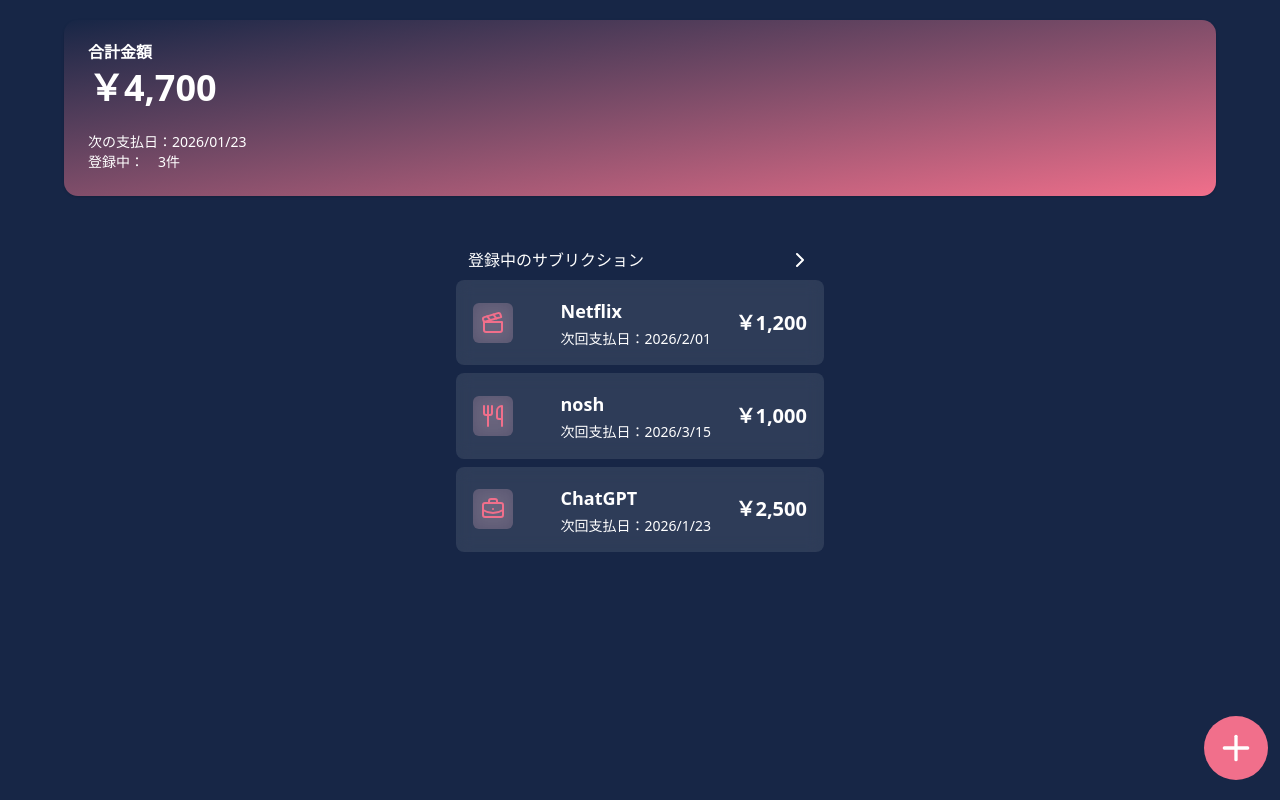
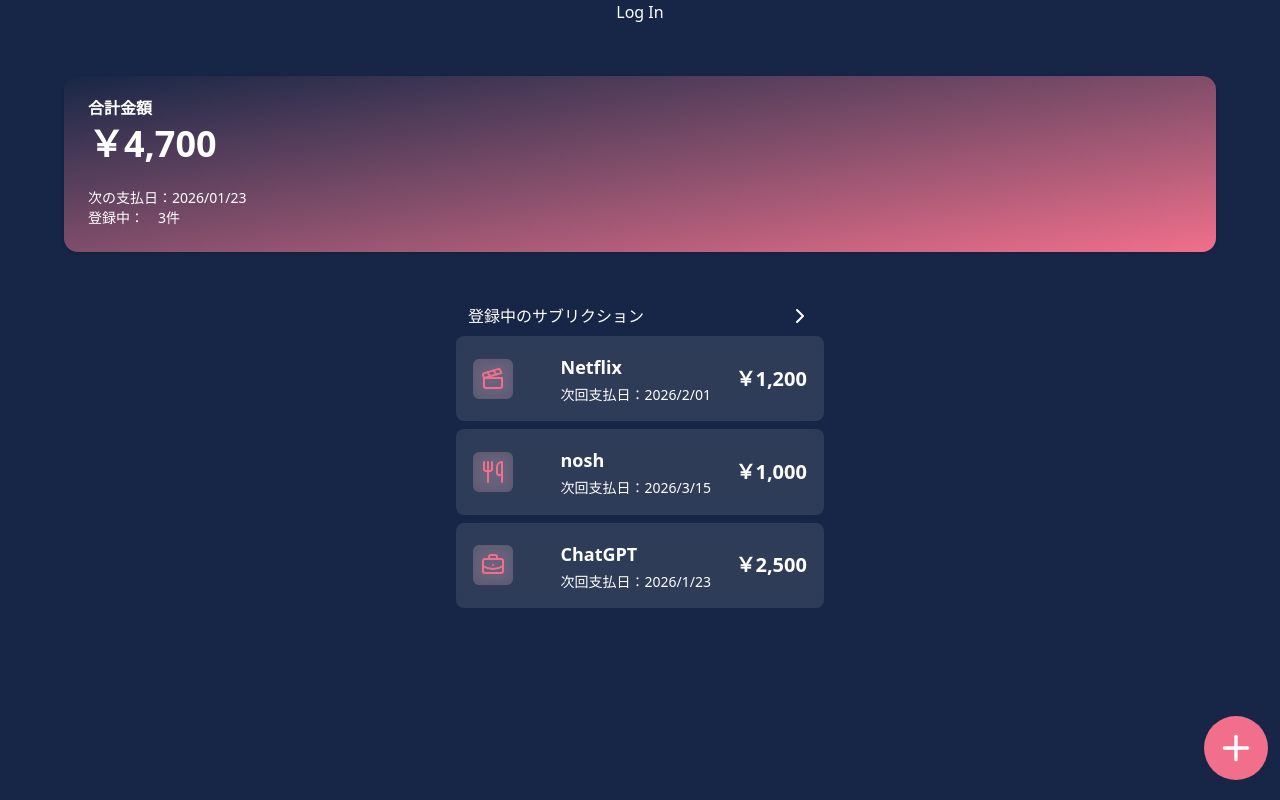
Before and after one commit to KaiKoide/nomi, a Next.js app: page /dashboard in a window 1280 px wide. Built offline with nearby package versions, Linux system fonts and the light colour scheme; no server answers.

Commit message:
feat: display log put button while logging in

```diff
--- a/app/dashboard/page.tsx
+++ b/app/dashboard/page.tsx
@@ -1,9 +1,12 @@
 import { DashboardComponent } from '@/components/dashboard';
+import { auth0 } from '@/lib/auth0';
 
-const Dashboard = () => {
+const Dashboard = async () => {
+  const session = await auth0.getSession();
+
   return (
     <div className='h-screen flex flex-col item-center text-center gap-10'>
-      <DashboardComponent />
+      <DashboardComponent session={session} />
     </div>
   );
 };
--- a/components/dashboard/index.tsx
+++ b/components/dashboard/index.tsx
@@ -4,9 +4,15 @@
 import { PaymentList } from '@/components/dashboard/PaymentList';
 import { SummaryCard } from '@/components/dashboard/SummaryCard';
 import { AddButton } from '@/components/ui/addButton';
+import { LoginClient } from '@/components/ui/login/loginClinet';
 import { subscriptionList } from '@/lib/mockData/subscriptionList';
+import { SessionData } from '@auth0/nextjs-auth0/types';
 
-export const DashboardComponent = () => {
+export const DashboardComponent = ({
+  session,
+}: {
+  session: SessionData | null;
+}) => {
   const router = useRouter();
 
   const handleCreateSubscription = () => {
@@ -15,6 +21,7 @@
 
   return (
     <div className='flex flex-col items-center gap-8 relative h-full'>
+      <LoginClient user={session?.user ?? null} />
       <SummaryCard subscriptionList={subscriptionList} />
       <PaymentList subscriptionList={subscriptionList} />
       <AddButton onClick={handleCreateSubscription} />
--- a/components/home/Login.tsx
+++ b/components/home/Login.tsx
@@ -1,6 +1,5 @@
 import LoginButton from '@/components/ui/LoginButton';
 import LogoutButton from '@/components/ui/LogoutButton';
-import Profile from '@/components/ui/Profile';
 import { auth0 } from '@/lib/auth0';
 
 export const LoginComponent = async () => {
@@ -12,10 +11,6 @@
     <div className='action-card'>
       {user ? (
         <div className='logged-in-section'>
-          <p className='logged-in-message'>
-            ✅ Successfully logged in!
-          </p>
-          <Profile />
           <LogoutButton />
         </div>
       ) : (
--- a/components/ui/header.tsx
+++ b/components/ui/header.tsx
@@ -1,34 +1,28 @@
-'use client';
-
 import { cn } from '@/lib/utils';
-import { ListPlus, MoveLeft } from 'lucide-react';
-import { useRouter } from 'next/navigation';
+import { ListPlus } from 'lucide-react';
 import { Button } from './button';
 
 type HeaderProps = {
-  title: string;
+  title?: string;
   isEdit?: boolean;
   onEdit?: () => void;
 };
 
-export const Header = ({
-  title,
-  isEdit,
-  onEdit,
-}: HeaderProps) => {
-  const router = useRouter();
+export const Header = ({ isEdit, onEdit }: HeaderProps) => {
+  // const router = useRouter();
 
-  const handleBack = () => {
-    return router.back();
-  };
+  // const handleBack = () => {
+  //   return router.back();
+  // };
 
   return (
     <div className='p-5 flex items-center justify-between w-full'>
-      <MoveLeft
+      {/* <LoginComponent /> */}
+      {/* <MoveLeft
         onClick={handleBack}
         className='cursor-pointer'
-      />
-      <h1 className='font-bold'>{title}</h1>
+      /> */}
+      {/* <h1 className='font-bold'>{title}</h1> */}
       <Button
         onClick={onEdit}
         className={cn(
--- /dev/null
+++ b/components/ui/login/loginClinet.tsx
@@ -0,0 +1,15 @@
+'use client';
+
+import LoginButton from '@/components/ui/LoginButton';
+import LogoutButton from '@/components/ui/LogoutButton';
+import { User } from '@auth0/nextjs-auth0/types';
+
+export const LoginClient = ({
+  user,
+}: {
+  user: User | null;
+}) => {
+  return (
+    <div>{user ? <LogoutButton /> : <LoginButton />}</div>
+  );
+};
--- /dev/null
+++ b/components/ui/login/loginSection.tsx
@@ -0,0 +1,8 @@
+import { LoginClient } from '@/components/ui/login/loginClinet';
+import { auth0 } from '@/lib/auth0';
+
+export const LoginSection = async () => {
+  const session = await auth0.getSession();
+
+  return <LoginClient user={session?.user ?? null} />;
+};
```
Also changed, not shown: 1 other file (tests, documents, lock files or other folders).
